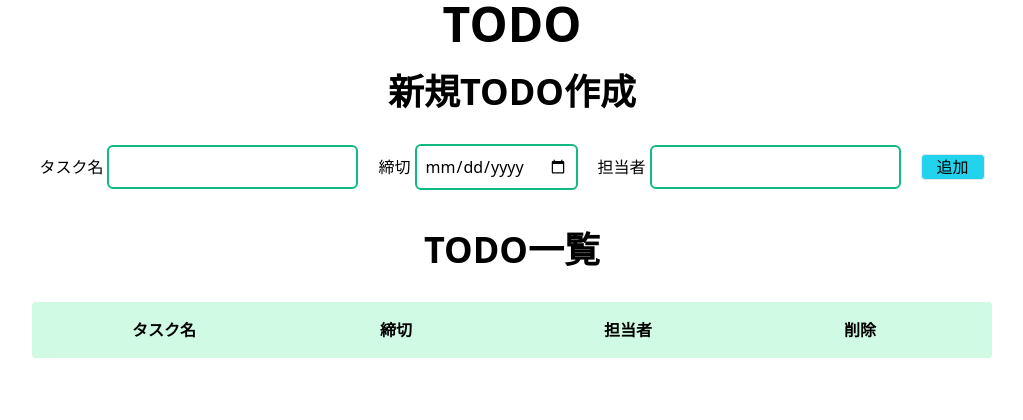
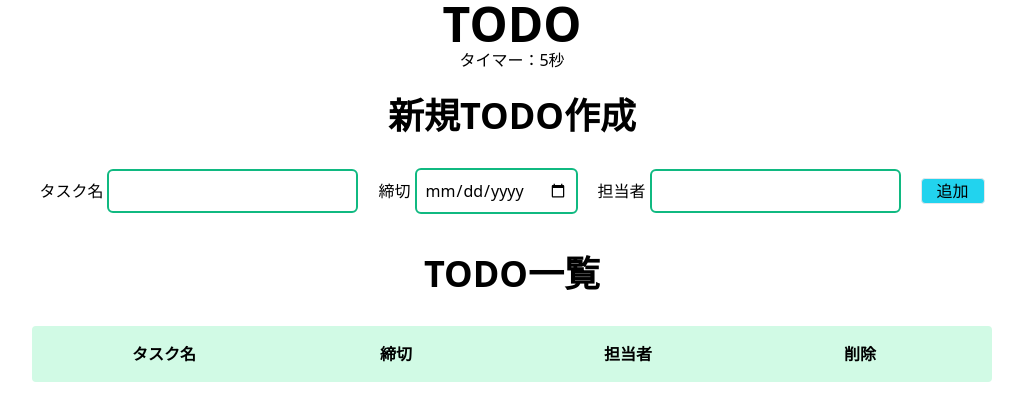
Before and after one commit to tslucky7/React-practice, a React app: page / in a window 1280 px wide. Shown: the top 420 px of the page, without its empty margins (128-1151 px from the left). Built offline with nearby package versions, Linux system fonts and the light colour scheme.

Commit message:
feat: タイマー機能を追加
- 一部のpropsの命名を変更

```diff
--- a/src/js/App.tsx
+++ b/src/js/App.tsx
@@ -3,13 +3,16 @@ import { TodoList } from "./components/todo/TodoList";
 import { Heading } from "./components/parts/Heading";
 import { NewTodoForm } from "./components/todo/NewTodoForm";
 import { useTodoList } from "./components/todo/use-todo-list";
+import { useTimer } from "./components/todo/use-timer";
 
 export const App = () => {
   const { todoList, addTodo, deleteTodo } = useTodoList();
+  const { time } = useTimer();
 
   return (
     <main className="my-0 mx-auto w-3/4 text-center">
       <Heading level="h1">TODO</Heading>
+      <div className="">タイマー：{time}秒</div>
       <div className="mt-6">
         <Heading level="h2">新規TODO作成</Heading>
         <div className="mt-8">
--- a/src/js/components/todo/NewTodoForm.tsx
+++ b/src/js/components/todo/NewTodoForm.tsx
@@ -1,6 +1,5 @@
 import * as React from "react"
 import { TextField } from "../parts/TextField"
-import { Todo } from "./type";
 import { Button } from "../parts/Button";
 
 type Props = {
--- a/src/js/components/todo/TodoItem.tsx
+++ b/src/js/components/todo/TodoItem.tsx
@@ -1,8 +1,8 @@
 import * as React from "react";
-import { Todo } from "./type";
 import { Button } from "../parts/Button";
+import { useTimer } from "./use-timer";
 
-type TodoItemProps = {
+type Props = {
   id: number;
   task: string;
   person: string;
@@ -11,8 +11,8 @@ type TodoItemProps = {
 };
 
 
-export const TodoItem: React.FC<TodoItemProps> = ({ id, task, deadline, person, deleteTodo }) => {
-
+export const TodoItem = ({ id, task, deadline, person, deleteTodo }: Props) => {
+  const { time } = useTimer();
   return (
     <li className="grid grid-cols-4	">
       <div className="">{task}</div>
@@ -20,6 +20,7 @@ export const TodoItem: React.FC<TodoItemProps> = ({ id, task, deadline, person,
       <div className="">{deadline}</div>
       <div>
         <Button onClick={() => deleteTodo(id)} color="red">削除</Button>
+        <div className="">タイマー：{time}秒</div>
       </div>
     </li>
   );
--- /dev/null
+++ b/src/js/components/todo/use-timer.ts
@@ -0,0 +1,16 @@
+import * as React from "react";
+import { useEffect } from "react";
+
+export const useTimer = () => {
+  const [time, setTime] = React.useState(0);
+
+
+  useEffect(() => {
+    const id = setInterval(() => {
+      setTime((prevTime) => prevTime + 1);
+    }, 1000);
+
+    return () => clearInterval(id);
+  }, []);
+  return { time };
+}
```
